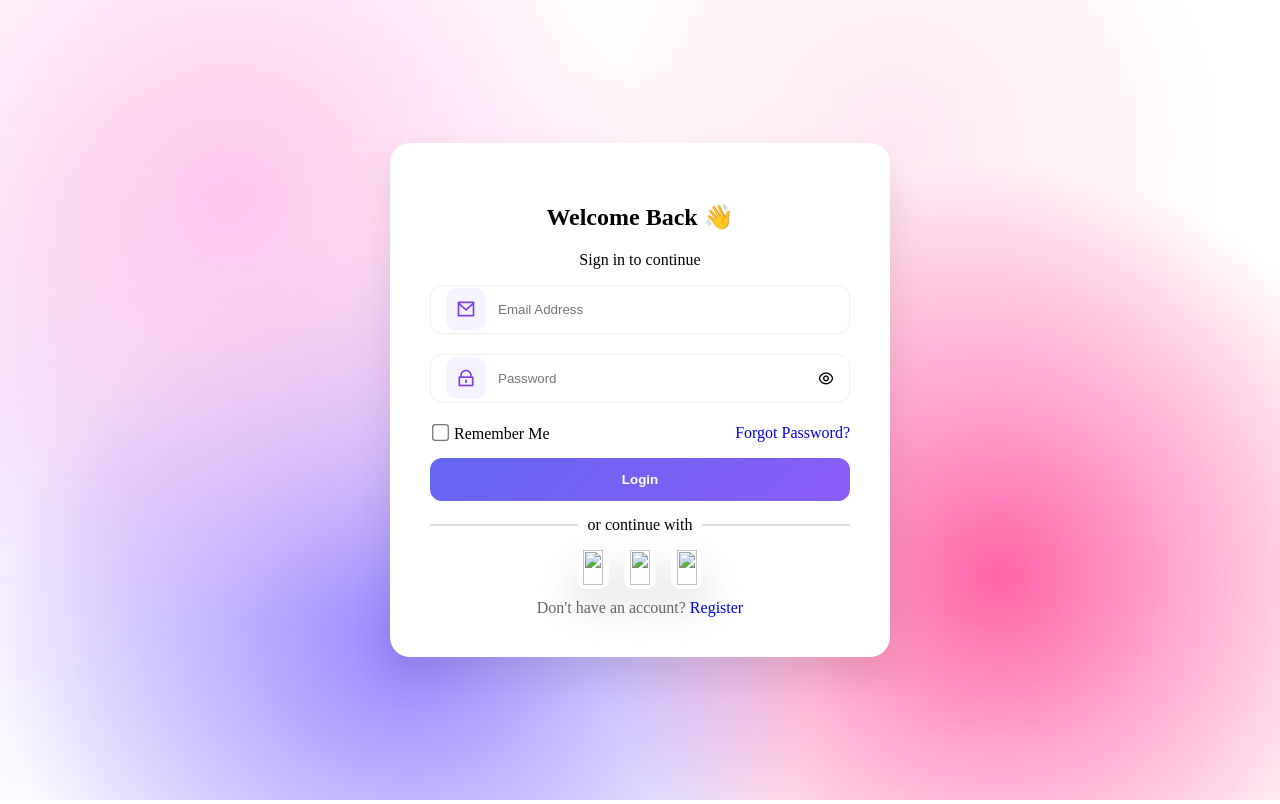
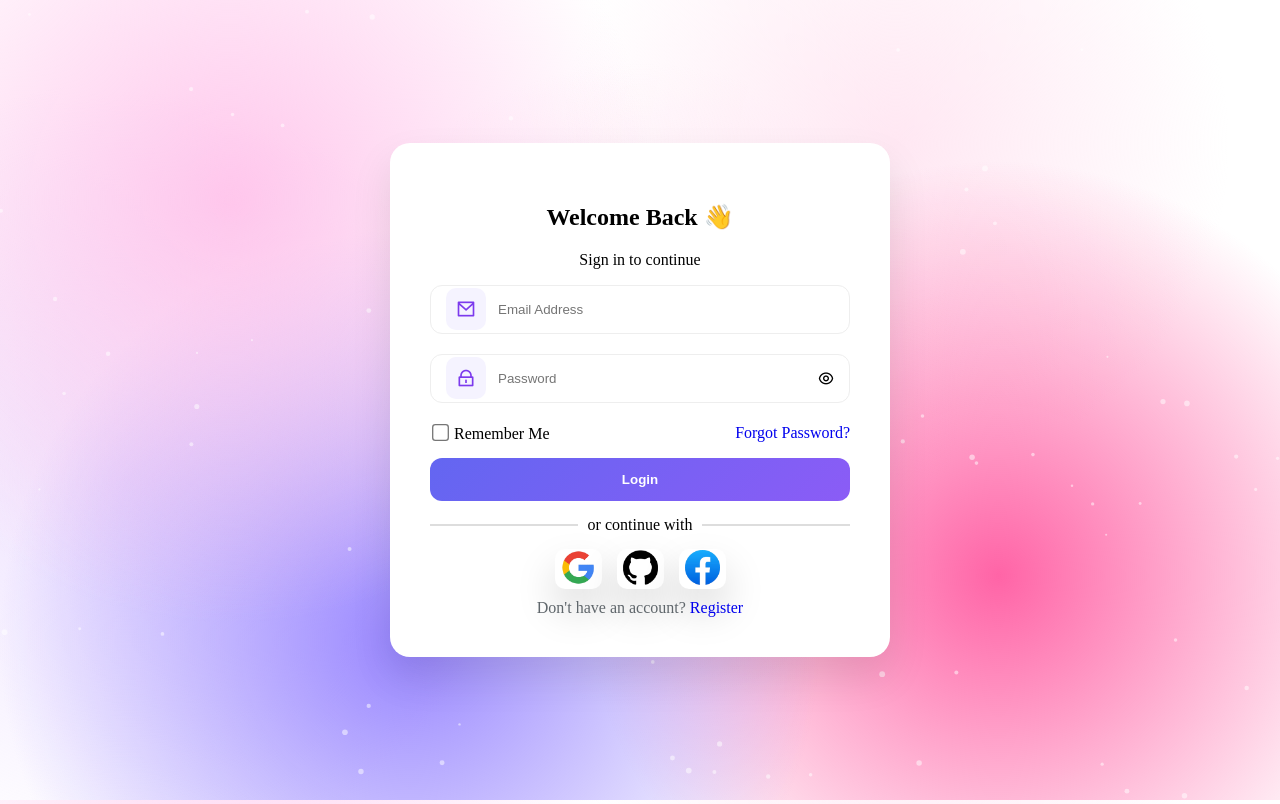
Before and after one commit to esraaakamal8-star/coursess, a plain HTML site: page login.html in a window 1280 px wide. Drawn offline with nearby package versions, Linux system fonts and the light colour scheme; files that its build step writes are made by us from their sources.

Commit message:
Update login.html

```diff
--- a/login.html
+++ b/login.html
@@ -3,8 +3,8 @@
 <head>
     <meta charset="UTF-8">
     <meta name="viewport" content="width=device-width, initial-scale=1.0">
-    <title>Document</title>
-    <link rel="stylesheet" href="css/design.css">
+    <title>log in</title>
+    <link rel="stylesheet" href="design.css">
     <link
       href="https://cdn.jsdelivr.net/npm/remixicon@4.3.0/fonts/remixicon.css"
       rel="stylesheet"
@@ -61,15 +61,15 @@
       <div class="icons">
 
         <button type="button" class="icon-button">
-          <img src="images/g (2).png">
+          <img src="g (2).png">
         </button>
 
         <button type="button" class="icon-button">
-            <img src="images/h.png">
+            <img src="h.png">
         </button>
 
         <button type="button" class="icon-button">
-          <img src="images/f.png" >
+          <img src="f.png" >
         </button>
       </div>
 
@@ -82,6 +82,6 @@
   </div>
 </div>
 <script src="https://cdn.jsdelivr.net/npm/tsparticles@2/tsparticles.bundle.min.js"></script>
-<script src="scripts/login.js"></script>
+<script src="login.js"></script>
 </body>
 </html>
```
